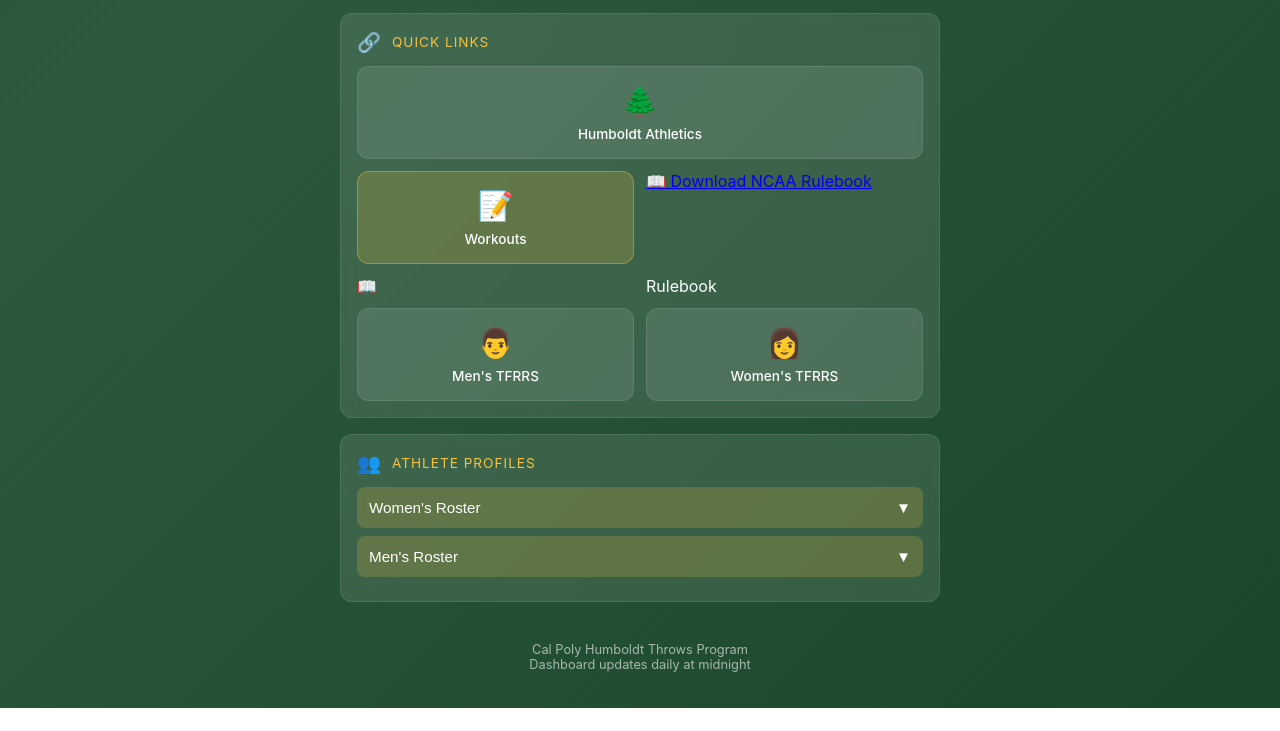
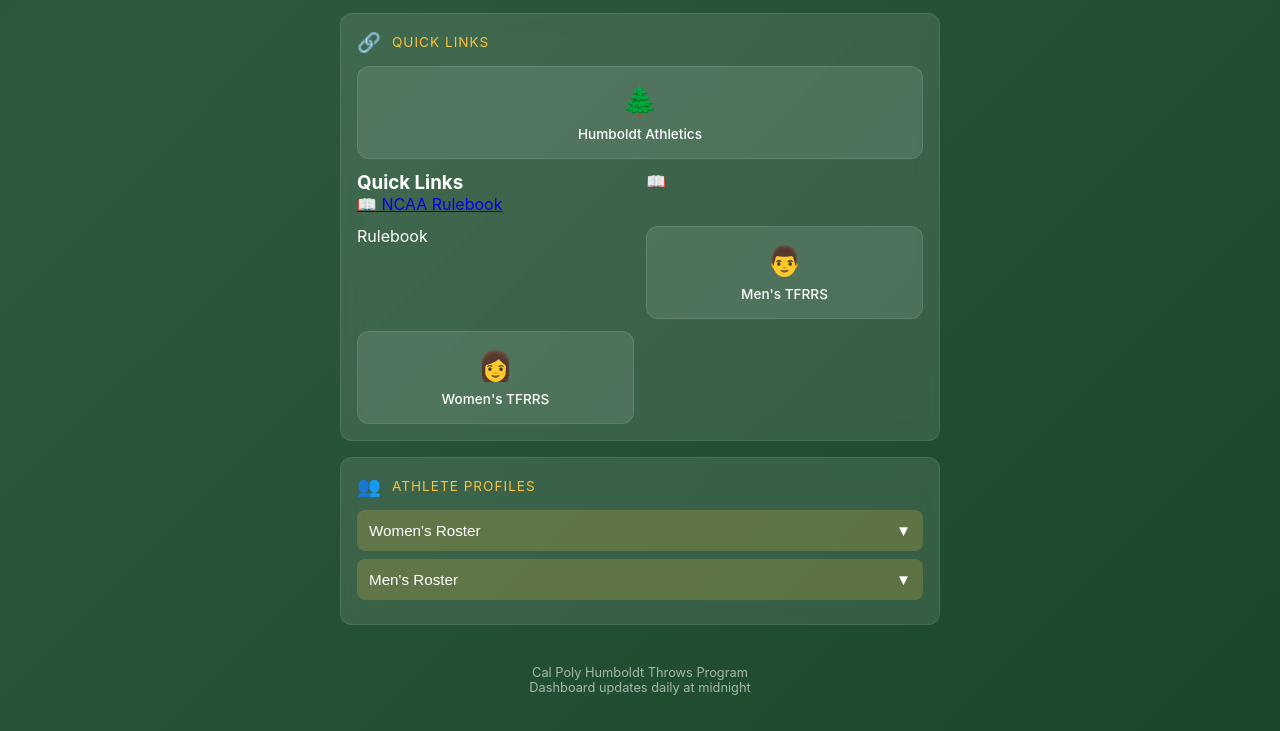
Before and after one commit to ideaillumination-blip/Dashboard, a plain HTML site: page index.html in a window 1280 px wide. Shown: the part 1679-2410 px from the top of the page. Before the commit the page ends 2387 px from the top, so only its background shows below. Drawn offline with Linux system fonts and the light colour scheme; no server answers.

Commit message:
Update index.html

```diff
--- a/index.html
+++ b/index.html
@@ -750,13 +750,12 @@
                     <span class="link-icon">🌲</span>
                     <span class="link-text">Humboldt Athletics</span>
                 </a>
-                <a href="YOUR_NOTION_URL_HERE" target="_blank" rel="noopener" class="link-button highlight">
-                    <span class="link-icon">📝</span>
-                    <span class="link-text">Workouts</span>
-                </a>
-               <a href="https://ideaillumination-blip.github.io/Dashboard/rulebook.pdf" target="_blank" download class="quick-link">
-    📖 Download NCAA Rulebook
-</a>
+             <div class="quick-links">
+    <h3>Quick Links</h3>
+    <a href="https://ideaillumination-blip.github.io/Dashboard/Rulebook.pdf" target="_blank" class="quick-link">
+        📖 NCAA Rulebook
+    </a>
+</div>
                     <span class="link-icon">📖</span>
                     <span class="link-text">Rulebook</span>
                 </a>
```
